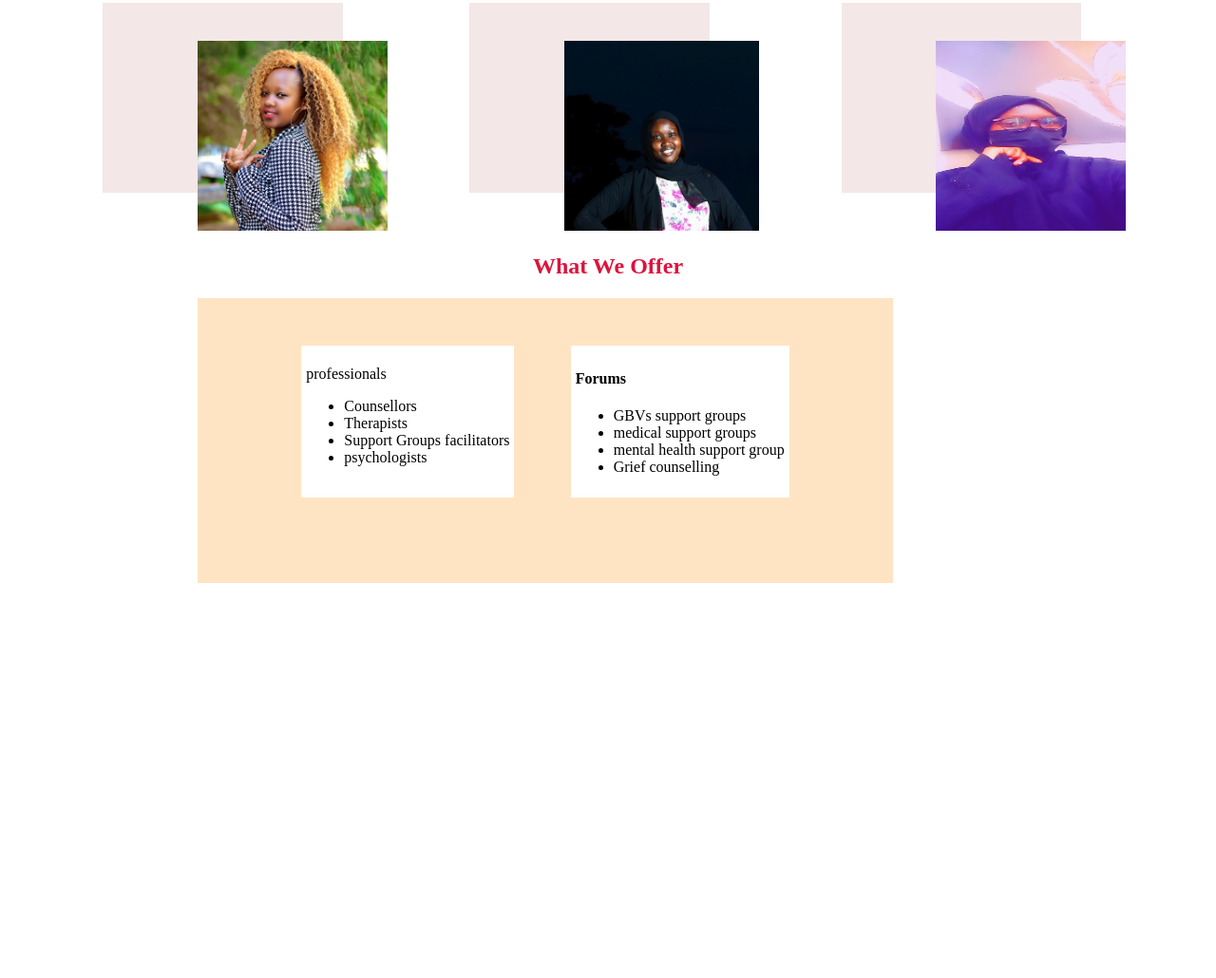
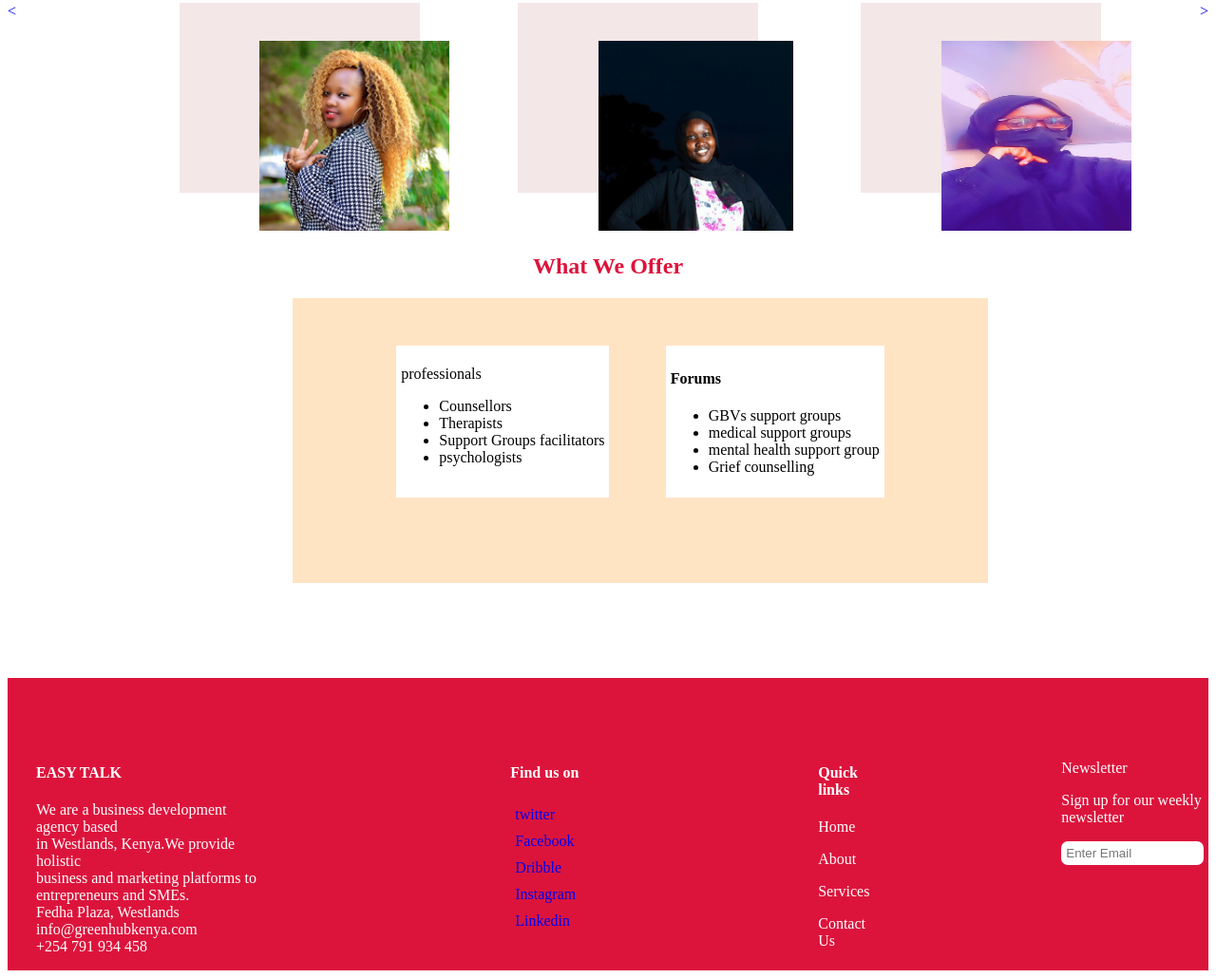
Before and after one commit to halima254/easy-talk, a plain HTML site: page about.html in a window 1280 px wide. Shown: the part 419-1449 px from the top of the page at 95% size. Before the commit the page ends 1041 px from the top, so only its background shows below. Drawn offline with Linux system fonts and the light colour scheme.

Commit message:
added comments in the css file

```diff
--- a/about.html
+++ b/about.html
@@ -5,13 +5,13 @@
     <meta charset="UTF-8">
     <meta http-equiv="X-UA-Compatible" content="IE=edge">
     <meta name="viewport" content="width=device-width, initial-scale=1.0">
-    <link rel="stylesheet" type="text/css" href="/css/style.css">
+    <link rel="stylesheet" type="text/css" href="./css/style.css">
 
     <title>Document</title>
 </head>
 
 <body>
-    <div class="mypic"><img src="./images/aboutus.webp" height="504">
+    <div class="mypic"><img src="./images/aboutus.webp" heig">
     </div>
     <h2>About Us</h2>
     <div id="onetwo">
@@ -25,16 +25,21 @@
     <div class="h2">
         <h2>Meet Our Team</h2>
         <div class="three">
+            <a href="#"> &#60</a>
             <div id="empty1"></div>
             <div id="pic1">
-            <img src="./images/nancyspic.jpg" height="200"></div>
+            <img src="./images/nancyspic.jpg" height="200" alt="Nancy"></div>
+            <!-- <div class="image--overlay"></div>
+            <div class="image--title">Nancy</div>
+            <p class="image description"></p>
+                 our director -->
             <div id="empty2"></div>
             <div id="pic2">
-            <img src="./images/halima.jpeg" height="200"></div>
+            <img src="./images/halima.jpeg" height="200" alt="Halima"></div>
             <div id="empty3"></div>
             <div id="pic3">
-            <img src="./images/aisha.jpeg" height="200" width="200px"></div>
-            <div class="names">
+            <img src="./images/aisha.jpeg" height="200" width="200px" alt="Aisha"></div>
+            <a href="#"> &#62</a>
             </div>
 
         </div>
@@ -94,7 +99,39 @@
             </ul>
         </div>
     </div>
-
-</body>
+    </body>
+    <footer id="footer">
+        <div id="easy-talk">
+            <h4>EASY TALK</h4>
+            <p>
+                We are a business development agency based </br>in Westlands,
+                Kenya.We provide holistic </br>business and marketing platforms
+                to </br>entrepreneurs and SMEs.</br>
+                Fedha Plaza, Westlands</br>
+                info@greenhubkenya.com</br>
+                +254 791 934 458
+                </p>
+        </div>
+        <div id="find-us">
+            <h4>Find us on</h4>
+            <a href="x">twitter</a>
+            <a href="x">Facebook</a>
+            <a href="x">Dribble</a>
+            <a href="x">Instagram</a>
+            <a href="x">Linkedin</a>
+        </div>
+        <div id="quick-links">
+            <h4>Quick links</h4>
+            <p>Home</p>
+            <p>About</p>
+            <p>Services</p>
+            <p>Contact Us</p>
+        </div>
+        <div id="newsletter">
+            <p>Newsletter</p>
+            <p>Sign up for our weekly newsletter</p>
+            <input type="email" class="input-field" placeholder="Enter Email">
+        </div>
+    </footer>
 
 </html>
--- a/css/style.css
+++ b/css/style.css
@@ -1,7 +1,9 @@
 .mypic {
     width: 100%;
 }
-
+.mypic>img{
+    width: 100%;
+}
 .two {
     width: 25%;
     height: 200px;
@@ -51,30 +53,6 @@ h2 {
     background-color: white;
 }
 
-.team-members {
-display: flex;
-margin: 50px;
-}
-
-.text-center {
-text-align: center;
-font-size: 18px;
-}
-
-.card {
-background-color: #F4E7E7;
-margin: 10px;
-border-radius: 10px;
-/* box-shadow: 5px 10px yellow; */
-}
-
-.member-div img {
-height: 190px;
-width: 190px;
-padding: 10px;
-border-radius: 20px;
-}
-
 .fourfive {
     display: flex;
     justify-content: space-evenly;
@@ -82,7 +60,8 @@ border-radius: 20px;
     height: 200px;
     background-color: bisque;
     padding: 50px;
-    margin-left: 200px;
+    margin-left: 300px;
+    margin-bottom: 100px;
 }
 #empty1 {
     height: 200px;
@@ -116,3 +95,58 @@ border-radius: 20px;
 
 
 }
+a:hover{
+    text-decoration: none;
+    font-size: 30px;
+
+}
+a {
+    text-decoration: none;
+}
+#footer{
+    padding-top: 70px;
+    background-color: crimson;
+    display: flex;
+    color: white;
+}
+/*style the easy-talk column of the footer*/
+#easy-talk {
+    padding-left: 30px;
+    text-align: left;
+    width: 350px;
+    border: 70px;
+}
+#easy{
+    color: black;
+}
+/*styles the contact text on the footer*/
+#find-us {
+    margin-left: 250px;
+}
+/*style the link text on find us*/
+#find-us>a{
+    display: block;
+    padding: 5px;
+}
+/*style the quick links on the footer*/
+#quick-links{
+    margin-left: 250px;
+}
+/*style the subscribe section of the footer*/
+#newsletter {
+    margin-left: 200px;
+}
+.newsletter {
+    color: white;
+}
+/*style the input field of the subscribe section*/
+.input-field{
+    padding: 5px;
+    border-radius: 7px;
+    cursor: pointer;
+    width: 90%;
+    border: none;
+}
+.image--title:hover{
+    visibility: hidden;
+}
```
